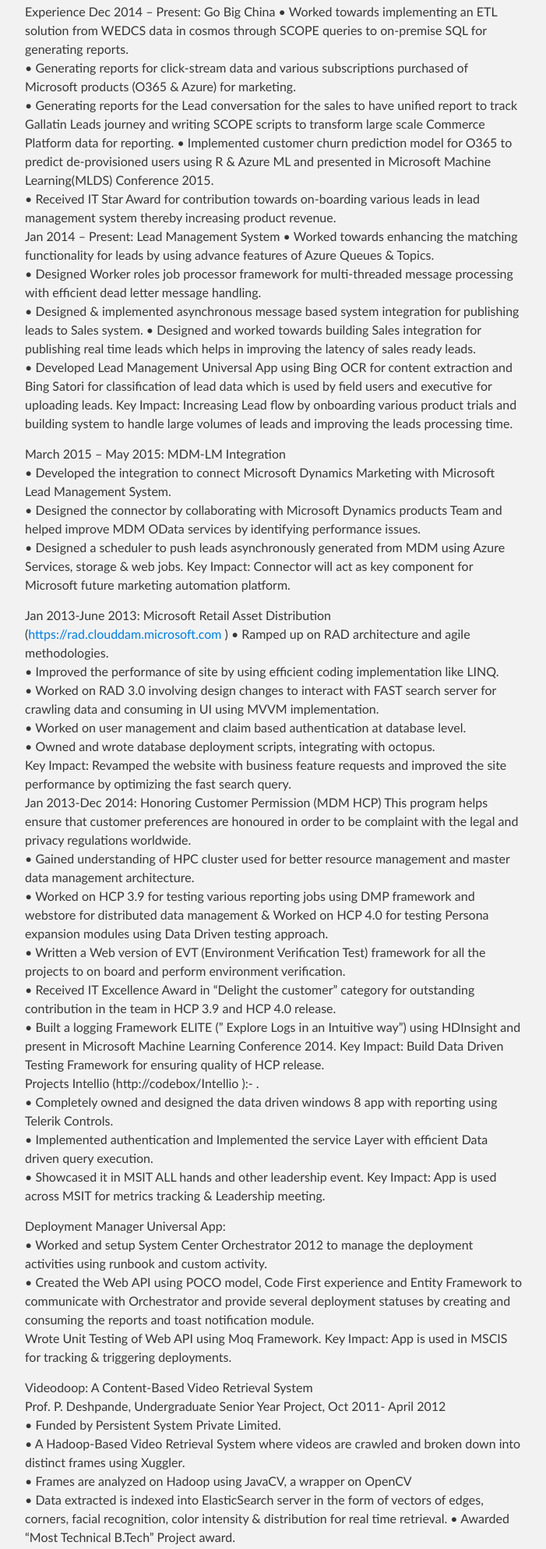
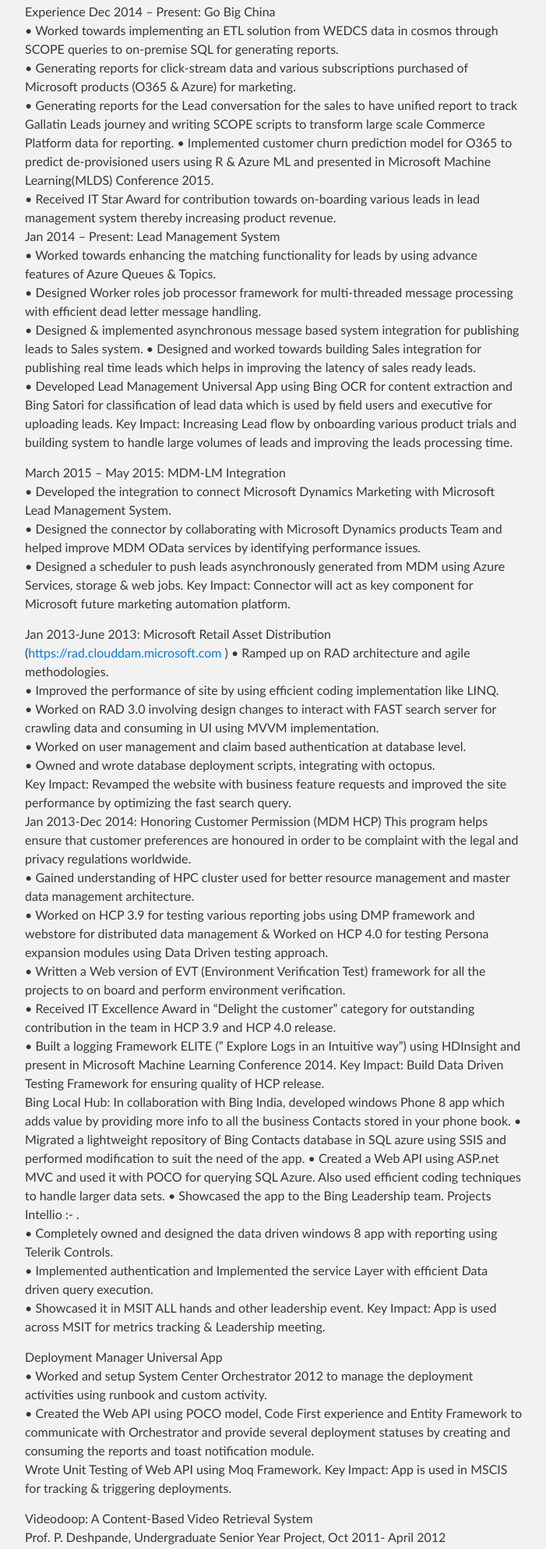
Before and after one commit to adkg/adkg.github.io, a plain HTML site: page index.html in a window 1280 px wide. Shown: the part 650-2636 px from the top of the page at 78% size, without its empty margins (288-989 px from the left). Drawn offline with Linux system fonts and the light colour scheme.

Commit message:
Updating index.html
Updating for formatting changes

```diff
--- a/index.html
+++ b/index.html
@@ -8,7 +8,7 @@
 
     <link rel="stylesheet" type="text/css" media="screen" href="stylesheets/stylesheet.css">
 
-    <title>Adkg.GitHub.io</title>
+    <title>Akash Gupta</title>
   </head>
 
   <body>
@@ -31,7 +31,7 @@
 E-mail:<a href="mailto:adkgupta@microsoft.com">adkgupta@microsoft.com</a>                                                 Phone: (91) 7702303692          </p>
 
 <p>Skills
-Languages: C#, SQL, R, JavaScript, Python, SCOPE(COSMOS)
+Languages: C#, SQL, R, JavaScript, Python, SCOPE(BIG DATA query Language)
 Web Technologies: HTML5, jQuery, CSS, ASP.NET MVC, Web API, WCF services Azure: Azure Cloud Services, Azure SQL Storage, Azure Storage, API Management, HDInsight, Azure ML </p>
 
 <p>Summary
@@ -44,13 +44,15 @@ Web Technologies: HTML5, jQuery, CSS, ASP.NET MVC, Web API, WCF services Azure:
 easy onboarding of partners to Modern applications. </p>
 
 <p>Experience
-Dec 2014 – Present:   Go Big China
+
+<i>Dec 2014 – Present</i>:   <b>Go Big China</b> <br>
 • Worked towards implementing an ETL solution from WEDCS data in cosmos through SCOPE queries to on-premise SQL for generating reports.<br>
 • Generating reports for click-stream data and various subscriptions purchased of Microsoft products (O365 &amp; Azure) for marketing.<br>
 • Generating reports for the Lead conversation for the sales to have unified report to track Gallatin Leads journey and writing SCOPE scripts to transform large scale Commerce Platform data for reporting.
 • Implemented customer churn prediction model for O365 to predict de-provisioned users using R &amp; Azure ML and presented in Microsoft Machine Learning(MLDS) Conference 2015.<br>
 • Received IT Star Award for contribution towards on-boarding various leads in lead management system thereby increasing product revenue.<br>
-Jan 2014 – Present:  Lead Management System
+
+<i>Jan 2014 – Present</i>:  <b>Lead Management System</b>  <br>
 • Worked towards enhancing the matching functionality for leads by using advance features of Azure Queues &amp; Topics.<br>
 • Designed Worker roles job processor framework for multi-threaded message processing with efficient dead letter message handling.<br>
 • Designed &amp; implemented asynchronous message based system integration for publishing leads to Sales system.
@@ -58,19 +60,20 @@ Jan 2014 – Present:  Lead Management System
 • Developed Lead Management Universal App using Bing OCR for content extraction and Bing Satori for classification of lead data which is used by field users and executive for uploading leads.
 Key Impact: Increasing Lead flow by onboarding various product trials and building system to handle large volumes of leads and improving the leads processing time.    </p>
 
-<p>March 2015 – May 2015:  MDM-LM Integration<br>
+<p><i>March 2015 – May 2015</i>:  <b>MDM-LM Integration</b><br>
 • Developed the integration to connect Microsoft Dynamics Marketing with Microsoft Lead Management System.<br>
 • Designed the connector by collaborating with Microsoft Dynamics products Team and helped improve MDM OData services by identifying performance issues.<br>
 • Designed a scheduler to push leads asynchronously generated from MDM using Azure Services, storage &amp; web jobs. Key Impact: Connector will act as key component for Microsoft future marketing automation platform.    </p>
 
-<p>Jan 2013-June 2013: Microsoft Retail Asset Distribution (<a href="https://rad.clouddam.microsoft.com">https://rad.clouddam.microsoft.com</a> )
+<p><i>Jan 2013-June 2013</i>:<b> Microsoft Retail Asset Distribution</b> (<a href="https://rad.clouddam.microsoft.com">https://rad.clouddam.microsoft.com</a> )
 • Ramped up on RAD architecture and agile methodologies.<br>
 • Improved the performance of site by using efficient coding implementation like LINQ.<br>
 • Worked on RAD 3.0 involving design changes to interact with FAST search server for crawling data and consuming in UI using MVVM implementation.<br>
 • Worked on user management and claim based authentication at database level.<br>
 • Owned and wrote database deployment scripts, integrating with octopus.<br>
 Key Impact: Revamped the website with business feature requests and improved the site performance by optimizing the fast search query.<br>
-Jan 2013-Dec 2014: Honoring Customer Permission (MDM HCP)
+
+<i>Jan 2013-Dec 2014</i>: <b>Honoring Customer Permission (MDM HCP) </b>
  This program helps ensure that customer preferences are honoured in order to be complaint with the legal and privacy regulations worldwide.<br>
 • Gained understanding of HPC cluster used for better resource management and master data management architecture.<br>
 • Worked on HCP 3.9 for testing various reporting jobs using DMP framework and webstore for distributed data management &amp; Worked on HCP 4.0 for testing Persona expansion modules using Data Driven testing approach.<br>
@@ -79,20 +82,26 @@ Jan 2013-Dec 2014: Honoring Customer Permission (MDM HCP)
 • Built a logging Framework ELITE (” Explore Logs in an Intuitive way”) using HDInsight and present in Microsoft Machine
 Learning Conference 2014.
 Key Impact: Build Data Driven Testing Framework for ensuring quality of HCP release.<br>
+
+<b>Bing Local Hub</b>:  In collaboration with Bing India, developed windows Phone 8 app which adds value by providing more info to all the business Contacts stored in your phone book.
+• Migrated a lightweight repository of Bing Contacts database in SQL azure using SSIS and performed modification to suit the need of the app.
+• Created a Web API using ASP.net MVC and used it with POCO for querying SQL Azure. Also used efficient coding techniques to handle larger data sets.
+• Showcased the app to the Bing Leadership team.
+
 Projects
-Intellio (http://codebox/Intellio ):- .<br>
+<b>Intellio</b> :- .<br>
 • Completely owned and designed the data driven windows 8 app with reporting using Telerik Controls.<br>
 • Implemented authentication and Implemented the service Layer with efficient Data driven query execution.<br>
 • Showcased it in MSIT ALL hands and other leadership event.
 Key Impact: App is used across MSIT for metrics tracking &amp; Leadership meeting. </p>
 
-<p>Deployment Manager Universal App:<br>
+<p><b>Deployment Manager Universal App</b><br>
 • Worked and setup System Center Orchestrator 2012 to manage the deployment activities using runbook and custom activity.<br>
 • Created the Web API using POCO model, Code First experience and Entity Framework to communicate with Orchestrator and provide several deployment statuses by creating and consuming the reports and toast notification module.<br>
 Wrote Unit Testing of Web API using Moq Framework.
     Key Impact: App is used in MSCIS for tracking &amp; triggering deployments. </p>
 
-<p>Videodoop: A Content-Based Video Retrieval System<br>
+<p><b>Videodoop: A Content-Based Video Retrieval System</b><br>
 Prof. P. Deshpande, Undergraduate Senior Year Project, Oct 2011- April 2012<br>
 • Funded by Persistent System Private Limited.<br>
 • A Hadoop-Based Video Retrieval System where videos are crawled and broken down into distinct frames using Xuggler.<br>
```
